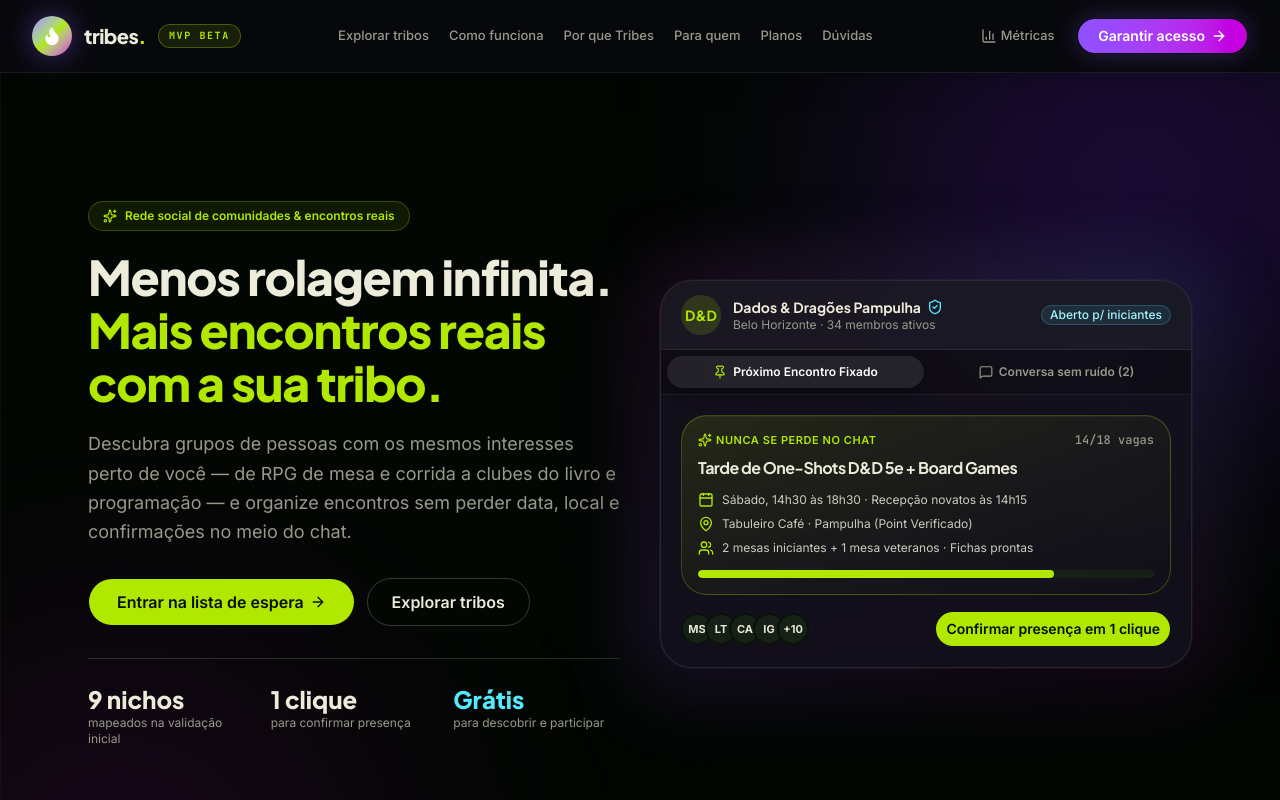
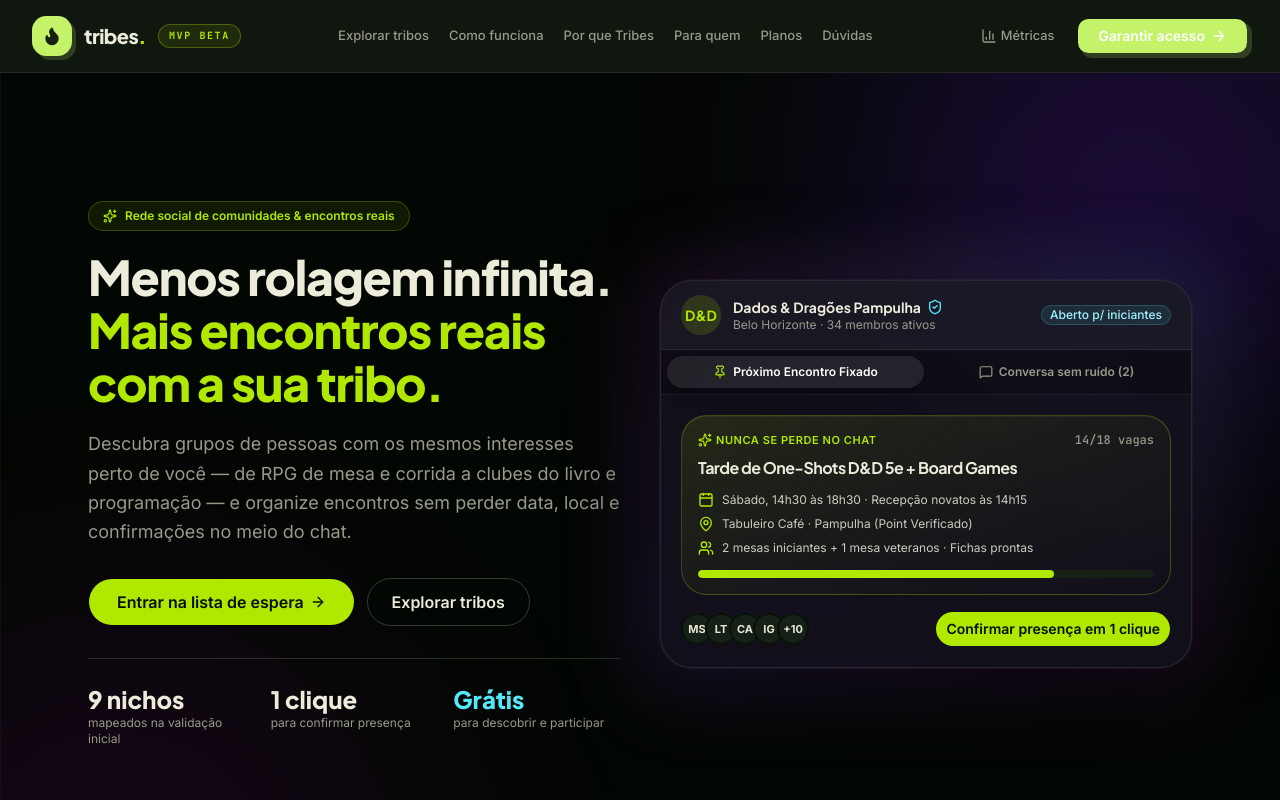
Before and after one commit to ArthurG12/Tribes, a Next.js app: page / in a window 1280 px wide. Shown: the top 800 px of the page. Built offline with nearby package versions, Linux system fonts and the light colour scheme.

Commit message:
Restyle navigation with new Tribes identity

```diff
--- a/src/components/tribes/navbar.tsx
+++ b/src/components/tribes/navbar.tsx
@@ -22,10 +22,10 @@ export function Navbar({ onCtaClick }: NavbarProps) {
   const [mobileOpen, setMobileOpen] = useState(false);
 
   return (
-    <header className="sticky top-0 z-40 w-full border-b border-white/[0.08] bg-[#09090f]/80 shadow-[0_8px_32px_rgba(0,0,0,0.18)] backdrop-blur-2xl">
+    <header className="sticky top-0 z-40 w-full border-b border-white/[0.08] bg-[#10170f] border-b border-[#b7e65c]/25 shadow-none">
       <div className="mx-auto flex h-[72px] max-w-7xl items-center justify-between px-4 sm:px-6 lg:px-8">
         <Link href="/" className="group flex items-center gap-3 font-heading text-xl font-extrabold tracking-tight text-foreground">
-          <span className="flex size-10 items-center justify-center rounded-2xl bg-gradient-to-br from-violet-400 via-primary to-fuchsia-600 text-white shadow-[0_0_28px_rgba(139,92,246,0.45)] transition-transform group-hover:rotate-[-8deg]">
+          <span className="flex size-10 items-center justify-center rounded-lg bg-[#c4f36a] text-[#172013] shadow-[4px_4px_0_rgba(196,243,106,0.18)] transition-transform group-hover:rotate-[-8deg]">
             <Flame className="size-5 fill-current" />
           </span>
           <span>tribes<span className="text-primary">.</span></span>
@@ -33,14 +33,14 @@ export function Navbar({ onCtaClick }: NavbarProps) {
         </Link>
         <nav className="hidden items-center gap-5 xl:flex">
           {NAV_LINKS.map((item) => (
-            <Link key={item.href} href={item.href} className="text-[13px] font-medium text-muted-foreground transition-colors hover:text-white">{item.label}</Link>
+            <Link key={item.href} href={item.href} className="text-[13px] font-medium text-muted-foreground transition-colors hover:text-primary">{item.label}</Link>
           ))}
         </nav>
         <div className="hidden items-center gap-3 md:flex">
           <Button variant="ghost" size="sm" className="text-muted-foreground hover:text-white" render={<Link href="/metricas" />}>
             <BarChart3 className="size-4" /> Métricas
           </Button>
-          <Button size="lg" className="rounded-full bg-gradient-to-r from-violet-500 to-fuchsia-600 px-5 font-semibold text-white shadow-[0_0_24px_rgba(139,92,246,0.3)] transition-all hover:-translate-y-0.5 hover:shadow-[0_0_34px_rgba(139,92,246,0.48)]" onClick={onCtaClick} render={<Link href="/lista-de-espera" />}>
+          <Button size="lg" className="rounded-md bg-[#c4f36a] px-5 font-semibold text-white shadow-[4px_4px_0_rgba(196,243,106,0.18)] transition-all hover:-translate-y-0.5 hover:shadow-[6px_6px_0_rgba(196,243,106,0.22)]" onClick={onCtaClick} render={<Link href="/lista-de-espera" />}>
             Garantir acesso <ArrowRight className="size-4" />
           </Button>
         </div>
@@ -52,12 +52,12 @@ export function Navbar({ onCtaClick }: NavbarProps) {
         <div className="border-t border-white/[0.08] bg-[#0b0a12]/95 px-4 py-4 backdrop-blur-2xl md:hidden">
           <nav className="mx-auto flex max-w-7xl flex-col gap-1">
             {NAV_LINKS.map((item) => (
-              <a key={item.href} href={item.href} onClick={() => setMobileOpen(false)} className="rounded-xl px-3 py-2.5 text-sm font-medium text-muted-foreground transition-colors hover:bg-white/[0.05] hover:text-white">{item.label}</a>
+              <Link key={item.href} href={item.href} onClick={() => setMobileOpen(false)} className="rounded-xl px-3 py-2.5 text-sm font-medium text-muted-foreground transition-colors hover:bg-white/[0.05] hover:text-white">{item.label}</Link>
             ))}
             <Link href="/metricas" onClick={() => setMobileOpen(false)} className="flex items-center gap-2 rounded-xl px-3 py-2.5 text-sm font-medium text-muted-foreground hover:bg-white/[0.05] hover:text-white">
               <BarChart3 className="size-4" /> Painel de Métricas MVP
             </Link>
-            <Button size="lg" className="mt-2 w-full rounded-full bg-gradient-to-r from-violet-500 to-fuchsia-600 font-semibold text-white" onClick={() => setMobileOpen(false)} render={<a href="/lista-de-espera" />}>
+            <Button size="lg" className="mt-2 w-full rounded-full bg-gradient-to-r from-violet-500 to-fuchsia-600 font-semibold text-white" onClick={() => setMobileOpen(false)} render={<Link href="/lista-de-espera" />}>
               Entrar na lista de espera <ArrowRight className="size-4" />
             </Button>
           </nav>
```
